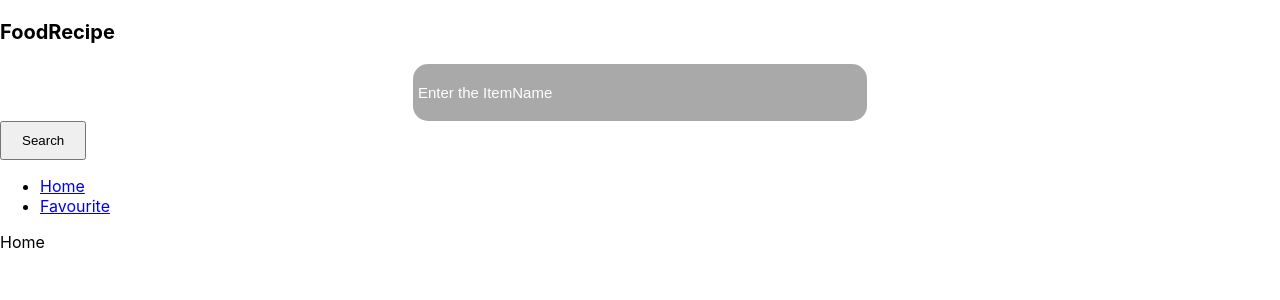
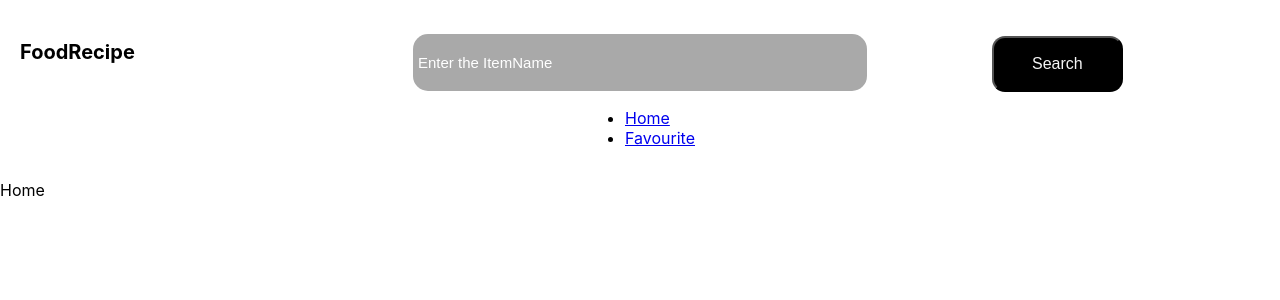
Before and after one commit to Dineshkuna/FoodRecipe, a React (Create React App) app: page / in a window 1280 px wide. Shown: the top 300 px of the page. Built offline with nearby package versions, Linux system fonts and the light colour scheme.

Commit message:
verison3

```diff
--- a/src/components/navbar/NavBar.jsx
+++ b/src/components/navbar/NavBar.jsx
@@ -4,7 +4,16 @@ import { Link } from "react-router-dom";
 const NavBar = () => {
   return (
     <div>
-      <p style={{ fontSize: "20px", fontWeight: "bold" }}>FoodRecipe</p>
+      <p
+        style={{
+          fontSize: "20px",
+          fontWeight: "bold",
+          padding: "20px 0px 20px 20px",
+          marginBottom: "-50px",
+        }}
+      >
+        FoodRecipe
+      </p>
 
       <div>
         <style>
@@ -30,8 +39,24 @@ const NavBar = () => {
           type="text"
           placeholder="Enter the ItemName"
         />
-        <button style={{ padding: "10px 20px" }}>Search</button>
+        <button
+          style={{
+            padding: "17px 38px",
+            display: "flex",
+            justifyContent: "center",
+            margin: "auto",
+            marginLeft: "62rem",
+            borderRadius: "13px",
+            marginTop: "-55px",
+            fontSize: "medium",
+            backgroundColor: "black",
+            color: "whitesmoke",
+          }}
+        >
+          Search
+        </button>
       </div>
+      <div style={{display:"flex", justifyContent:"space-around",}}>
         <nav>
           <ul>
             <li>
@@ -43,6 +68,7 @@ const NavBar = () => {
           </ul>
         </nav>
       </div>
+    </div>
   );
 };
 
```
Lines whose indentation alone changed are shown as unchanged.
